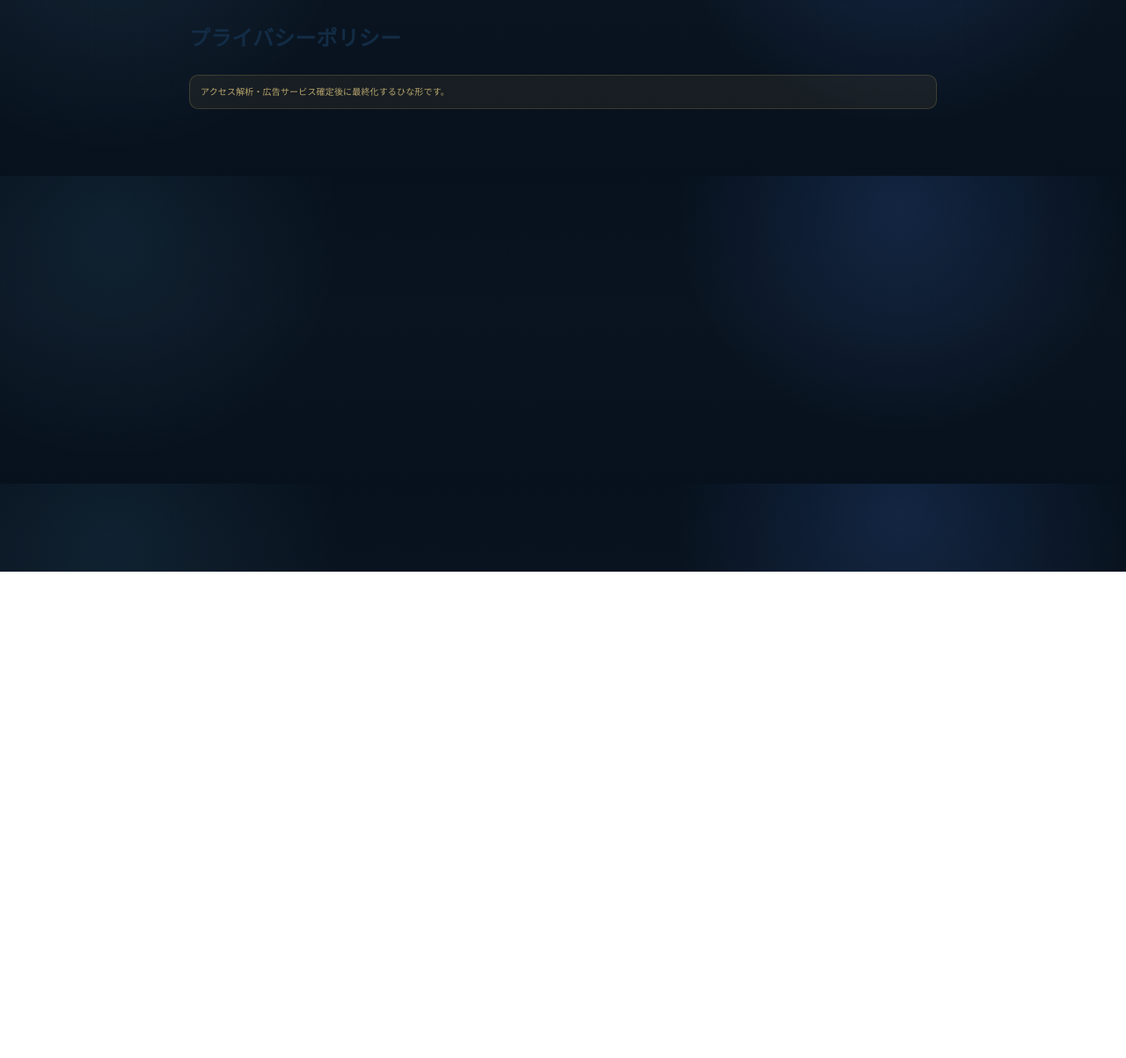
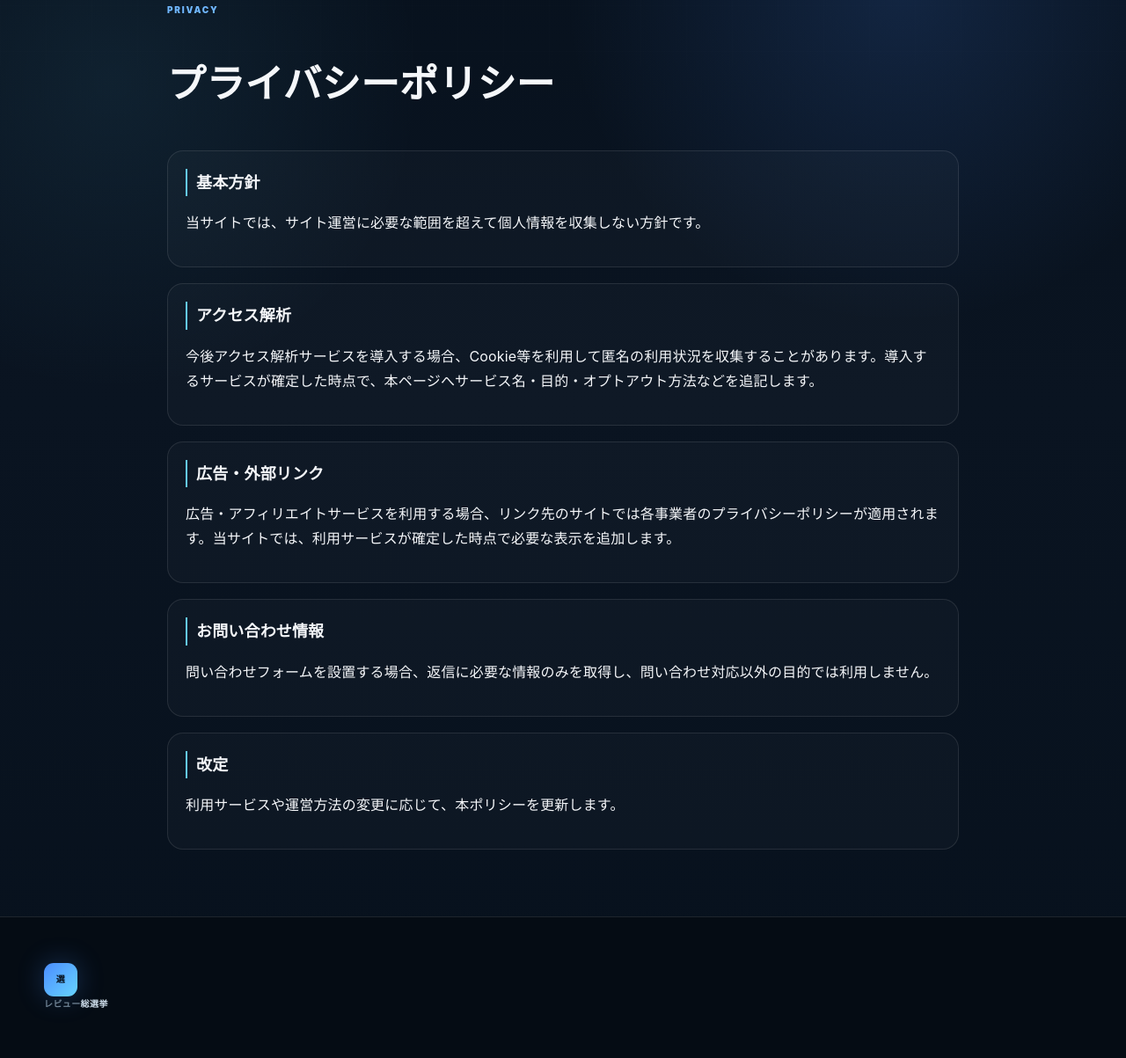
Before and after one commit to murata3594-cyber/review-sosenkyo, a plain HTML site: page privacy.html in a window 1280 px wide. Shown: the part 150-1353 px from the top of the page at 88% size. Before the commit the page ends 800 px from the top, so only its background shows below. Drawn offline with Linux system fonts and the light colour scheme.

Commit message:
Replace privacy placeholder with minimal launch policy

```diff
--- a/privacy.html
+++ b/privacy.html
@@ -1 +1,9 @@
-<!doctype html><html lang="ja"><head><meta charset="utf-8"><meta name="viewport" content="width=device-width,initial-scale=1"><title>プライバシーポリシー｜レビュー総選挙</title><link rel="stylesheet" href="styles.css"></head><body><header class="header"><div class="wrap header-row"><a class="logo" href="index.html"><span class="logo-seal">選</span>レビュー<em>総選挙</em></a></div></header><section class="section"><div class="wrap" style="max-width:850px"><h1 style="color:#132C45">プライバシーポリシー</h1><div class="notice">アクセス解析・広告サービス確定後に最終化するひな形です。</div></div></section></body></html>
+<!doctype html><html lang="ja"><head><meta charset="utf-8"><meta name="viewport" content="width=device-width,initial-scale=1"><title>プライバシーポリシー｜レビュー総選挙</title><meta name="description" content="レビュー総選挙のプライバシーポリシー。"><link rel="stylesheet" href="styles.css"></head><body>
+<header class="header"><div class="wrap header-row"><a class="logo" href="index.html"><span class="logo-seal">選</span>レビュー<em>総選挙</em></a><nav class="nav"><a href="index.html">トップ</a><a href="about.html">このサイトについて</a><a href="disclosure.html">広告方針</a></nav></div></header>
+<section class="section"><div class="wrap" style="max-width:900px"><div class="sec-kicker">PRIVACY</div><h1 style="font-size:44px">プライバシーポリシー</h1>
+<div class="sectionbox"><h2>基本方針</h2><p>当サイトでは、サイト運営に必要な範囲を超えて個人情報を収集しない方針です。</p></div>
+<div class="sectionbox"><h2>アクセス解析</h2><p>今後アクセス解析サービスを導入する場合、Cookie等を利用して匿名の利用状況を収集することがあります。導入するサービスが確定した時点で、本ページへサービス名・目的・オプトアウト方法などを追記します。</p></div>
+<div class="sectionbox"><h2>広告・外部リンク</h2><p>広告・アフィリエイトサービスを利用する場合、リンク先のサイトでは各事業者のプライバシーポリシーが適用されます。当サイトでは、利用サービスが確定した時点で必要な表示を追加します。</p></div>
+<div class="sectionbox"><h2>お問い合わせ情報</h2><p>問い合わせフォームを設置する場合、返信に必要な情報のみを取得し、問い合わせ対応以外の目的では利用しません。</p></div>
+<div class="sectionbox"><h2>改定</h2><p>利用サービスや運営方法の変更に応じて、本ポリシーを更新します。</p></div>
+</div></section><footer class="footer"><div class="wrap"><a class="logo" href="index.html"><span class="logo-seal">選</span>レビュー<em>総選挙</em></a></div></footer></body></html>
```
